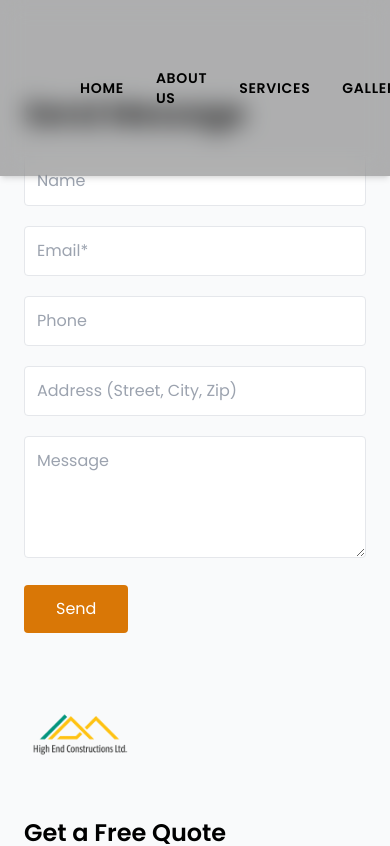
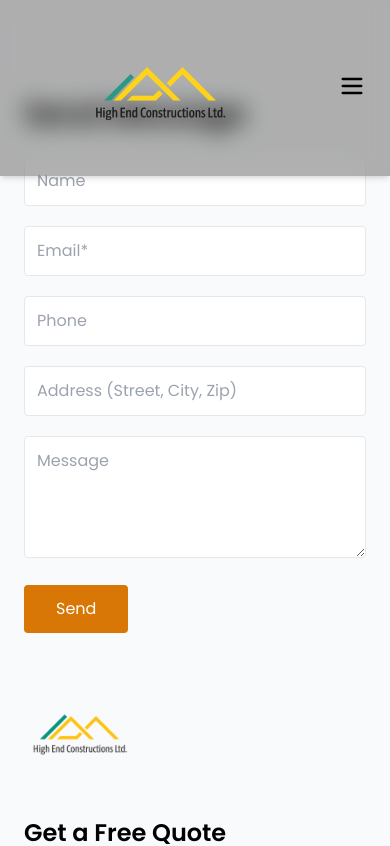
Before and after one commit to reflex000/high-end-constructions, a Next.js app: page /contact in a window 390 px wide. Shown: the top 846 px of the page. Built offline with nearby package versions, Linux system fonts and the light colour scheme.

Commit message:
Make navbar mobile-friendly using Lucide icons

```diff
--- a/components/navbar.jsx
+++ b/components/navbar.jsx
@@ -1,15 +1,17 @@
 import React, { useState } from 'react';
 import Link from 'next/link';
+import { Menu, X } from 'lucide-react'; // Optional: uses Lucide icons
 
 export default function Navbar() {
   const [isServicesOpen, setIsServicesOpen] = useState(false);
+  const [isMobileMenuOpen, setIsMobileMenuOpen] = useState(false);
 
   return (
     <nav className="fixed top-0 left-0 right-0 z-50 bg-transparent/30 backdrop-blur-md
                     text-black flex items-center justify-between
                     py-1 px-6 text-sm tracking-wider font-semibold shadow-md">
 
-      {/* Left: Logo */}
+      {/* Logo */}
       <div className="flex items-center ml-14">
         <img
           src="/logo1.png"
@@ -18,8 +20,15 @@ export default function Navbar() {
         />
       </div>
 
-      {/* Right: Nav links */}
-      <div className="flex space-x-8 items-center relative">
+      {/* Hamburger Icon (Mobile) */}
+      <div className="md:hidden">
+        <button onClick={() => setIsMobileMenuOpen(!isMobileMenuOpen)}>
+          {isMobileMenuOpen ? <X size={28} /> : <Menu size={28} />}
+        </button>
+      </div>
+
+      {/* Nav Links (Desktop) */}
+      <div className="hidden md:flex space-x-8 items-center relative">
         <Link href="/" className="hover:text-amber-400">HOME</Link>
         <Link href="/about" className="hover:text-amber-400">ABOUT US</Link>
 
@@ -30,7 +39,6 @@ export default function Navbar() {
           onMouseLeave={() => setIsServicesOpen(false)}
         >
           <button className="hover:text-amber-400">SERVICES</button>
-
           {isServicesOpen && (
             <div className="absolute bg-white mt-2 w-64 rounded-md shadow-lg z-50">
               <Link href="/services/residential" className="block px-4 py-2 text-green-600 hover:bg-amber-100">Residential</Link>
@@ -43,6 +51,22 @@ export default function Navbar() {
         <Link href="/gallery" className="hover:text-amber-400">GALLERY</Link>
         <Link href="/contact" className="hover:text-amber-400">CONTACT US</Link>
       </div>
+
+      {/* Nav Links (Mobile dropdown) */}
+      {isMobileMenuOpen && (
+        <div className="absolute top-full left-0 w-full bg-white flex flex-col items-start p-4 space-y-3 md:hidden z-40 shadow-md">
+          <Link href="/" className="hover:text-amber-400">HOME</Link>
+          <Link href="/about" className="hover:text-amber-400">ABOUT US</Link>
+          <div>
+            <div className="font-semibold text-gray-800 mt-2">SERVICES</div>
+            <Link href="/services/residential" className="block text-green-600 ml-4 hover:underline">Residential</Link>
+            <Link href="/services/commercial" className="block text-green-600 ml-4 hover:underline">Commercial</Link>
+            <Link href="/services/custom-furniture" className="block text-green-600 ml-4 hover:underline">Custom Furniture</Link>
+          </div>
+          <Link href="/gallery" className="hover:text-amber-400">GALLERY</Link>
+          <Link href="/contact" className="hover:text-amber-400">CONTACT US</Link>
+        </div>
+      )}
     </nav>
   );
 }
--- a/package.json
+++ b/package.json
@@ -7,6 +7,7 @@
     "start": "next start"
   },
   "dependencies": {
+    "lucide-react": "^0.523.0",
     "next": "14.1.3",
     "react": "18.2.0",
     "react-dom": "18.2.0"
```
Also changed, not shown: 1 other file (tests, documents, lock files or other folders).
